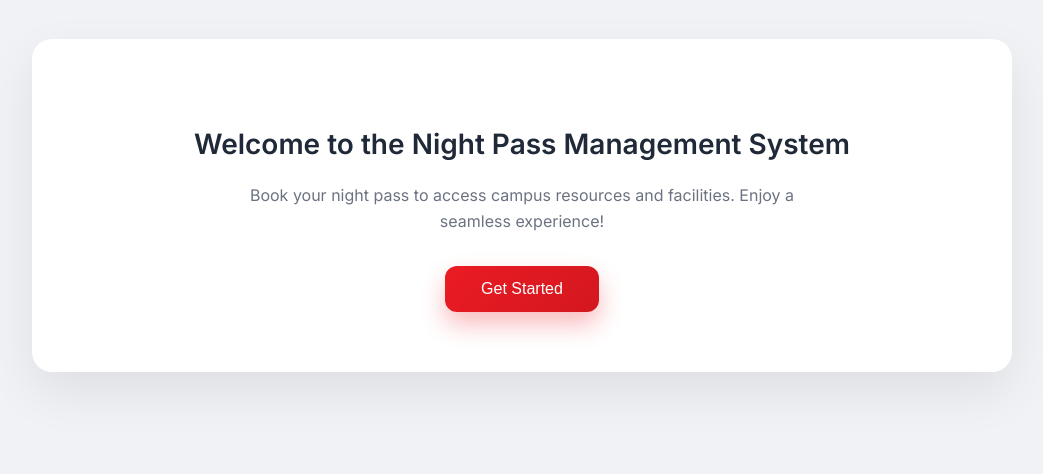
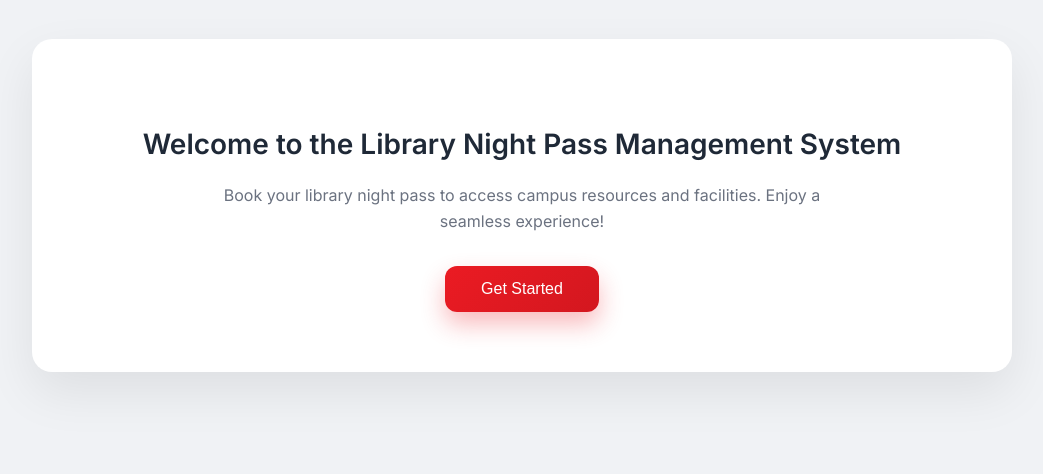
Before and after one commit to navjotsharma5500/campus-nightpass, a Django app: template apps/users/templates/index.html in a window 1280 px wide. Shown: the part 117-591 px from the top of the page, without its empty margins (118-1161 px from the left). Run offline with Django 3.2, Linux system fonts and the light colour scheme; the template is opened without the code that fills it, so the values that code supplies are empty; some libraries are stand-ins or nearby versions.

Commit message:
Updated HTML design 1.0

```diff
--- a/apps/nightpass/templates/base.html
+++ b/apps/nightpass/templates/base.html
@@ -20,7 +20,7 @@
 
     <div class="header">
         <img class="header-logo" src="https://cdn.npfs.co/uploads/template/664/6439/publish/images/ti-header-logo.png?1770294954" alt="College Logo">
-        <h1>CAMPUS NIGHT PASS</h1>
+        <h1>CAMPUS LIBRARY NIGHT PASS</h1>
 
         {% if user.is_authenticated %}
          <button class="logout-button"onclick="window.location.href='/logout';">
--- a/apps/users/templates/index.html
+++ b/apps/users/templates/index.html
@@ -77,15 +77,15 @@
 
     <div class="header">
         <img class="header-logo" src="https://cdn.npfs.co/uploads/template/664/6439/publish/images/ti-header-logo.png?1770294954" alt="College Logo">
-        <h1>CAMPUS NIGHT PASS</h1>
+        <h1>CAMPUS LIBRARY NIGHT PASS</h1>
         <button class="logout-button" style="visibility: hidden;" onclick="window.location.href = '/logout';">Logout</button>
     </div>
 
 
     <div class="hero-card">
-      <h2>Welcome to the Night Pass Management System</h2>
+      <h2>Welcome to the Library Night Pass Management System</h2>
        <p>
-         Book your night pass to access campus resources and facilities.
+         Book your library night pass to access campus resources and facilities.
          Enjoy a seamless experience!
        </p>
        <form action="/login/" method="post">
--- a/apps/validation/templates/info.html
+++ b/apps/validation/templates/info.html
@@ -4,7 +4,7 @@
 <head>
     <meta charset="UTF-8">
     <meta name="viewport" content="width=device-width, initial-scale=1.0">
-    <title>Campus Night Pass Scanner</title>
+    <title>Campus Library Night Pass Scanner</title>
 
     <script src="https://ajax.googleapis.com/ajax/libs/jquery/3.6.4/jquery.min.js"></script>
     <link rel="stylesheet" href="https://cdnjs.cloudflare.com/ajax/libs/toastr.js/latest/toastr.min.css">
@@ -55,7 +55,7 @@
 
 <div class="header">
     <img class="header-logo" src="https://cdn.npfs.co/uploads/template/664/6439/publish/images/ti-header-logo.png?1770294954">
-    <h1>CAMPUS NIGHT PASS</h1>
+    <h1>CAMPUS LIBRARY NIGHT PASS</h1>
     <button class="logout-button" onclick="location.href='/logout'">Logout</button>
 </div>
 
```
